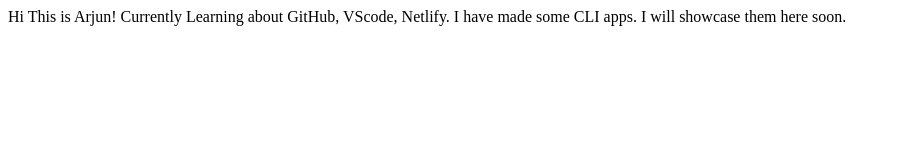
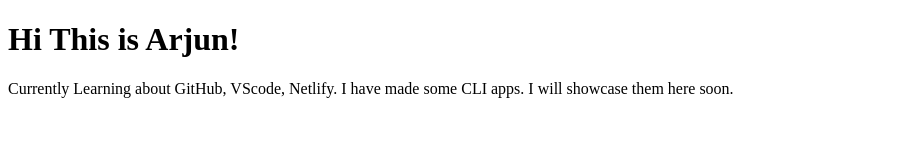
Before and after one commit to ChaudhayArjun/MyFirst-site, a plain HTML site: page index.html in a window 1280 px wide. Shown: the whole page, without its empty margins (0-901 px from the left). Drawn offline with Linux system fonts and the light colour scheme.

Commit message:
Update index.html

```diff
--- a/index.html
+++ b/index.html
@@ -6,10 +6,10 @@
     <title>MyFirst-site</title>
 </head>
 <body>
-    Hi This is Arjun!
+    <h1> Hi This is Arjun! </h1>
 
-    Currently Learning about GitHub, VScode, Netlify.
+    <p> Currently Learning about GitHub, VScode, Netlify.
 
-    I have made some CLI apps. I will showcase them here soon.
+    I have made some CLI apps. I will showcase them here soon. </p>
 </body>
 </html>
```
